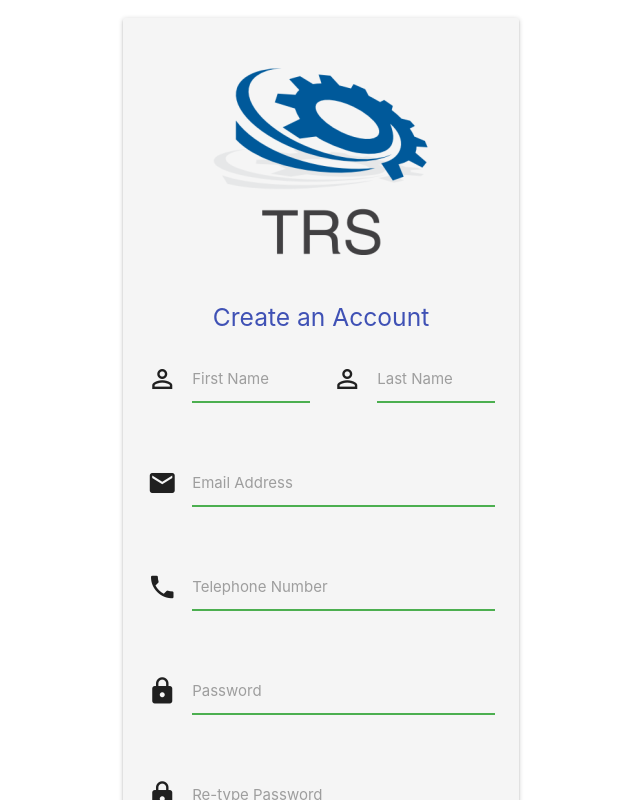
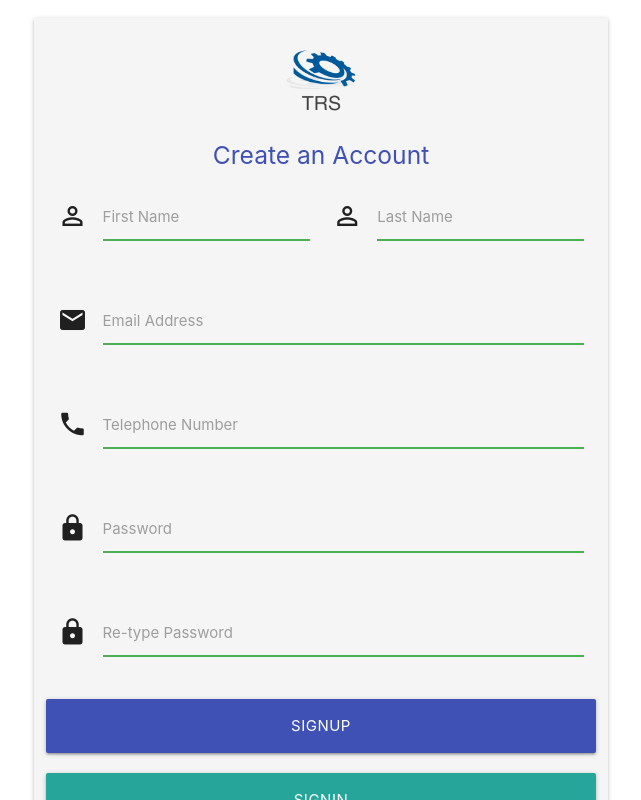
Before and after one commit to ShalikaAshan01/Train-Ticket-Reservation-React, a React (Create React App) app: page /signup in a window 1280 px wide. Shown: the top 800 px of the page, without its empty margins (319-960 px from the left). Built offline with nearby package versions, Linux system fonts and the light colour scheme.

Commit message:
ui bug fixed

```diff
--- a/src/components/users/signin.jsx
+++ b/src/components/users/signin.jsx
@@ -59,13 +59,13 @@ class login extends Component {
 
                 <div className="row valign-wrapper">
                     <div className="col s2"> </div>
-                    <div className="col s8 offset-s3 valign m8">
+                    <div className="col s8 valign m8">
                         <div className="card z-depth-1 grey lighten-4">
                             <div className="card-content">
 
                                 {/* Card header */}
                                 <div className="center-align">
-                                    <img className="img-responsive" src={logo} alt="logo"/>
+                                    <img className="img-responsive" width="100" src={logo} alt="logo"/>
                                     <h5 className="indigo-text">Please, login into your account</h5>
                                 </div>
 
--- a/src/components/users/signup.jsx
+++ b/src/components/users/signup.jsx
@@ -181,7 +181,7 @@ class login extends Component{
 
     render() {
         return(
-          <div className="container">
+          <div className="">
 
             <div className="row valign-wrapper">
                 <div className="col s2"> </div>
@@ -191,7 +191,7 @@ class login extends Component{
 
               {/* Card header */}
               <div className="center-align">
-              <img className="img-responsive" src={logo} alt="logo"/>
+              <img className="img-responsive" width="100" src={logo} alt="logo"/>
                 <h5 className="indigo-text">Create an Account</h5>
               </div>
 
```
